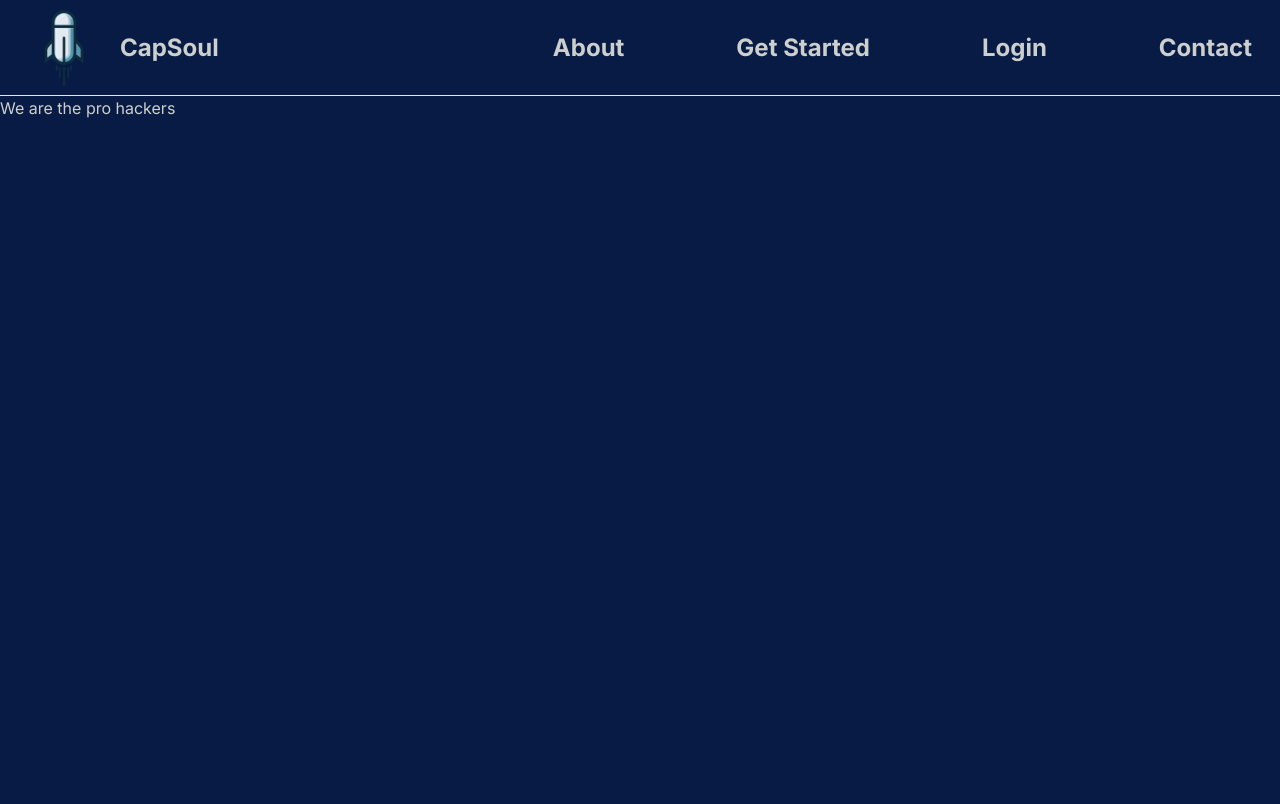
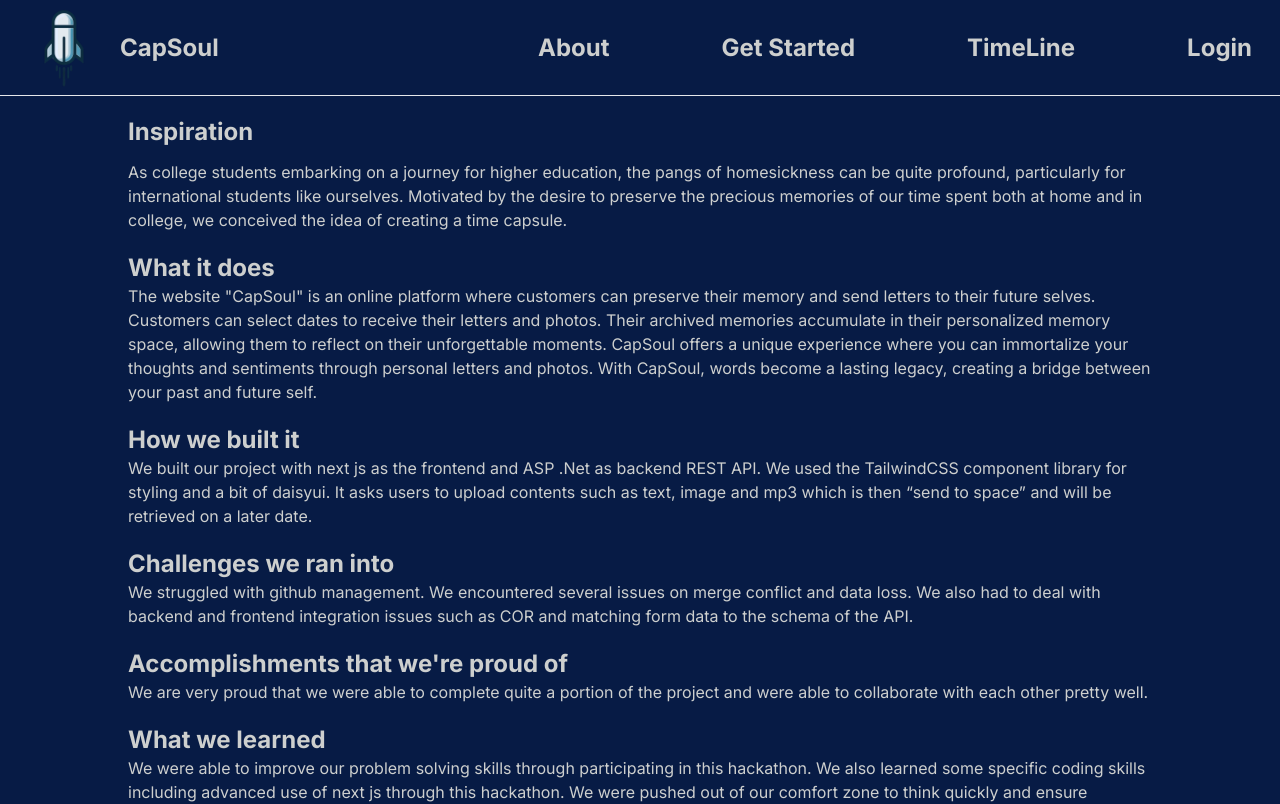
Before and after one commit to JaehoonSon/Jodas, a Next.js app in the folder jodas.frontend/: page /about in a window 1280 px wide. Shown: the top 804 px of the page. Built offline with nearby package versions, Linux system fonts and the light colour scheme; what tailwind-typewriter would draw is missing.

Commit message:
About page

```diff
--- a/jodas.frontend/src/app/Components/NavBar.tsx
+++ b/jodas.frontend/src/app/Components/NavBar.tsx
@@ -20,10 +20,10 @@ const NavBar = () => {
             <Link href={"/register"}>Get Started</Link>
           </li>
           <li>
-            <Link href={"/LoginPage"}>Login</Link>
+            <Link href="/Timeline">TimeLine</Link>
           </li>
           <li>
-            <a>Contact</a>
+            <Link href={"/LoginPage"}>Login</Link>
           </li>
         </ul>
       </div>
--- a/jodas.frontend/src/app/about/page.tsx
+++ b/jodas.frontend/src/app/about/page.tsx
@@ -1,3 +1,40 @@
 export default function About() {
-  return <p>We are the pro hackers</p>;
+  return (
+    <>
+    <div className={"flex flex-col space-y-5 mx-32 mt-5"}>
+      <h1 className={"font-bold text-2xl mb-3"}>
+        Inspiration
+      </h1>
+
+      As college students embarking on a journey for higher education, the pangs of homesickness can be quite profound, particularly for international students like ourselves. Motivated by the desire to preserve the precious memories of our time spent both at home and in college, we conceived the idea of creating a time capsule.
+      <h1 className={"font-bold text-2xl mb-3"}>
+      What it does
+      </h1>
+      The website "CapSoul" is an online platform where customers can preserve their memory and send letters to their future selves. Customers can select dates to receive their letters and photos. Their archived memories accumulate in their personalized memory space, allowing them to reflect on their unforgettable moments. CapSoul offers a unique experience where you can immortalize your thoughts and sentiments through personal letters and photos. With CapSoul, words become a lasting legacy, creating a bridge between your past and future self.
+      <h1 className={"font-bold text-2xl mb-3"}>
+      How we built it
+      </h1>
+      We built our project with next js as the frontend and ASP .Net as backend REST API. We used the TailwindCSS component library for styling and a bit of daisyui. It asks users to upload contents such as text, image and mp3 which is then “send to space” and will be retrieved on a later date.
+      <h1 className={"font-bold text-2xl mb-3"}>
+      Challenges we ran into
+      </h1>
+      We struggled with github management. We encountered several issues on merge conflict and data loss. We also had to deal with backend and frontend integration issues such as COR and matching form data to the schema of the API.
+      <h1 className={"font-bold text-2xl mb-3"}>
+      Accomplishments that we're proud of
+      </h1>
+      We are very proud that we were able to complete quite a portion of the project and were able to collaborate with each other pretty well.
+      <h1 className={"font-bold text-2xl mb-3"}>
+      What we learned
+      </h1>
+
+      We were able to improve our problem solving skills through participating in this hackathon. We also learned some specific coding skills including advanced use of next js through this hackathon. We were pushed out of our comfort zone to think quickly and ensure efficient decision making.
+
+      <h1 className={"font-bold text-2xl mb-3"}>
+      What's next for CapSoul
+      </h1>
+
+      This website is still halfway through its development. It will launch a more extensive and ambitious service once we have gathered a sufficient number of customers. Once we obtain enough data from customers, we plan to utilize generative AI to predict future letters by training the AI. That’s how we provide customers with an amazing time-travel experience, going back and forth between the past and future.
+    </div>
+    </>
+  )
 }
```
Also changed, not shown: 2 other files (tests, documents, lock files or other folders).
